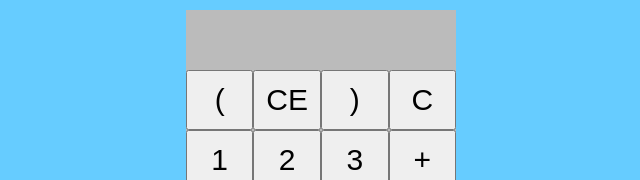
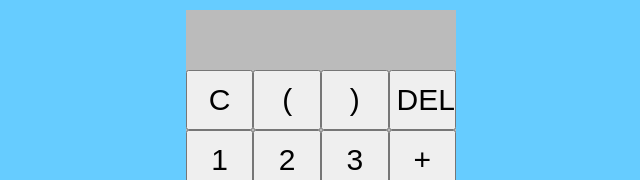
Before and after one commit to musengya/calculator, a React (Create React App) app: page / in a window 1280 px wide. Shown: the part 128-308 px from the top of the page, without its empty margins (319-959 px from the left). Built offline with nearby package versions, Linux system fonts and the light colour scheme.

Commit message:
Changed the buttons

```diff
--- a/src/KeyPadComponent.js
+++ b/src/KeyPadComponent.js
@@ -5,10 +5,10 @@ class KeyPadComponent extends React.Component {
     render() {
         return (
             <div className="button">
-                <button name="(" onClick={e => this.props.onClick(e.target.name)}>(</button>
-                <button name="CE" onClick={e => this.props.onClick(e.target.name)}>CE</button>
+                <button name="(" onClick={e => this.props.onClick(e.target.name)}>C</button>
+                <button name="CE" onClick={e => this.props.onClick(e.target.name)}>(</button>
                 <button name=")" onClick={e => this.props.onClick(e.target.name)}>)</button>
-                <button name="C" onClick={e => this.props.onClick(e.target.name)}>C</button><br />
+                <button name="C" onClick={e => this.props.onClick(e.target.name)}>DEL</button><br />
 
 
                 <button name="1" onClick={e => this.props.onClick(e.target.name)}>1</button>
```
